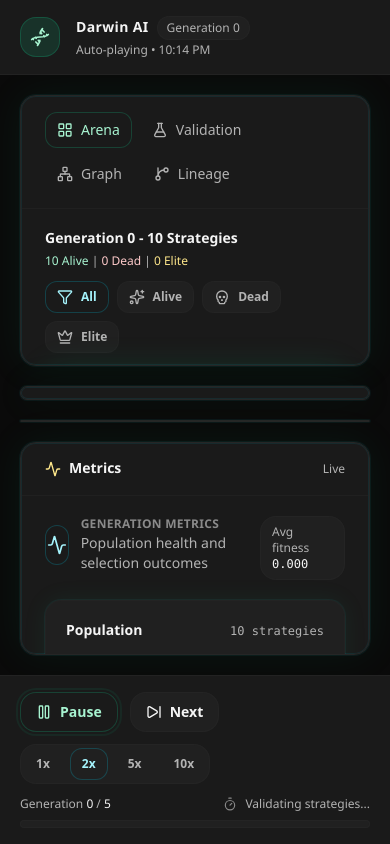
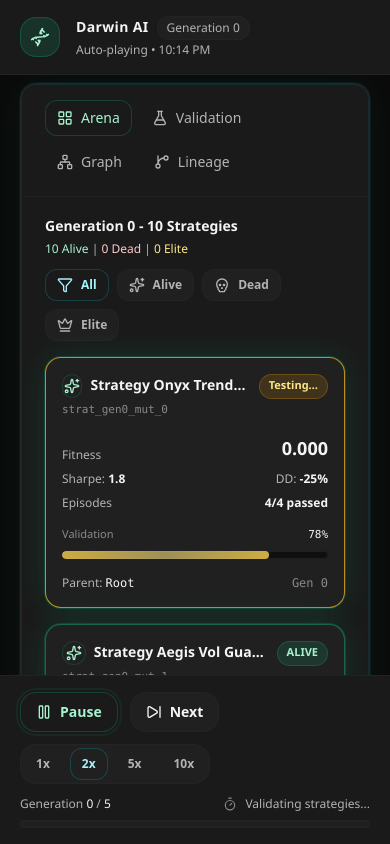
Before and after one commit to severin-spagnola/darwinian-research-lab, a React (Vite) app in the folder darwin-ai-frontend/: page / in a window 390 px wide. Built offline with nearby package versions, Linux system fonts and the light colour scheme.

Commit message:
Fix mobile scroll so right panels are visible

```diff
--- a/darwin-ai-frontend/src/components/Layout.jsx
+++ b/darwin-ai-frontend/src/components/Layout.jsx
@@ -169,9 +169,10 @@
         </div>
       </header>
 
-      <div className="flex-1 overflow-hidden">
-        <div className="mx-auto h-full max-w-7xl px-5 py-5 sm:px-6">
-          <div className="grid h-full min-h-0 grid-cols-1 gap-5 lg:grid-cols-5">
+      {/* On small screens, allow the page to scroll so the right column panels aren't clipped. */}
+      <div className="flex-1 overflow-auto">
+        <div className="mx-auto min-h-full max-w-7xl px-5 py-5 sm:px-6">
+          <div className="grid h-auto min-h-0 grid-cols-1 gap-5 lg:h-full lg:grid-cols-5">
             <section
               className={`panel ${panelChrome} flex min-h-0 flex-col overflow-hidden lg:col-span-3`}
             >
```
